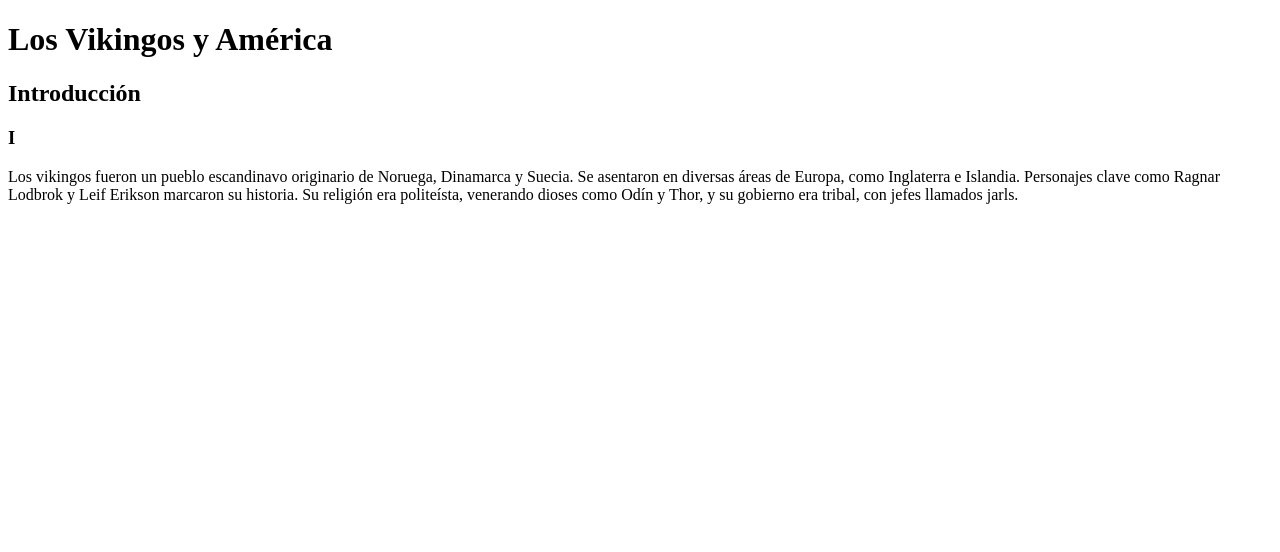
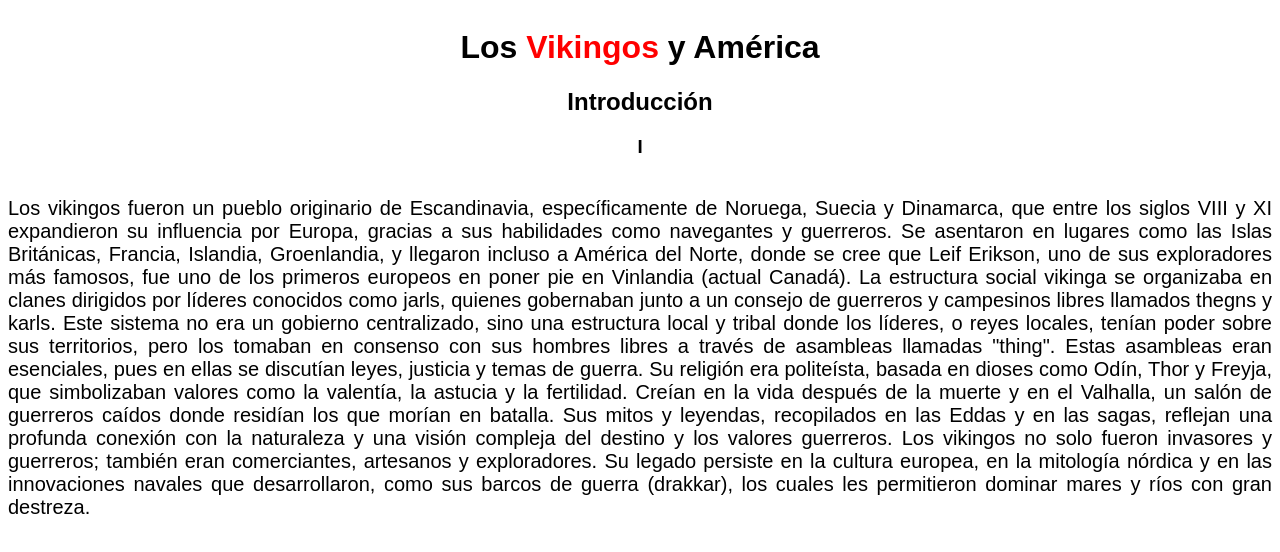
Before and after one commit to YahirMe-Od/YahirMe-Od-YahirMe-Od.github.io, a plain HTML site: page index.html in a window 1280 px wide. Drawn offline with Linux system fonts and the light colour scheme.

Commit message:
index con formato

```diff
--- a/CSS/style.css
+++ b/CSS/style.css
@@ -0,0 +1,16 @@
+body{
+    font-family: Arial;
+}
+#info{
+    display: flex;
+    flex-direction: column;
+    align-items: center;
+    text-align: center;
+}
+span{
+    color: red;
+}
+#intro{
+    font-size: 20px;
+    text-align: justify;
+}
--- a/index.html
+++ b/index.html
@@ -1,20 +1,50 @@
 <!DOCTYPE html>
 <html lang="en">
   <head>
-    <meta charset="UTF-8">
-    <meta name="viewport" content="width=device-width, initial-scale=1.0">
+    <meta charset="UTF-8" />
+    <meta name="viewport" content="width=device-width, initial-scale=1.0" />
     <title>Vikings</title>
+    <link rel="stylesheet" href="CSS/style.css" />
   </head>
   <body>
     <div id="title">
       <div id="info">
-            <h1>Los Vikingos y América</h1>
+        <div id="titulos">
+          <h1>Los <span>Vikingos</span> y América</h1>
           <h2>Introducción</h2>
-            <h3>I</h3>
-            <div id="intro">
-                <p>Los vikingos fueron un pueblo escandinavo originario de Noruega, Dinamarca y Suecia. Se asentaron en diversas áreas de Europa, como Inglaterra e Islandia. Personajes clave como Ragnar Lodbrok y Leif Erikson marcaron su historia. Su religión era politeísta, venerando dioses como Odín y Thor, y su gobierno era tribal, con jefes llamados jarls.</p>
+          <h3><strong>I</strong></h3>
         </div>
       </div>
     </div>
+    <div id="intro">
+      <p>
+        Los vikingos fueron un pueblo originario de Escandinavia,
+        específicamente de Noruega, Suecia y Dinamarca, que entre los siglos
+        VIII y XI expandieron su influencia por Europa, gracias a sus
+        habilidades como navegantes y guerreros. Se asentaron en lugares como
+        las Islas Británicas, Francia, Islandia, Groenlandia, y llegaron incluso
+        a América del Norte, donde se cree que Leif Erikson, uno de sus
+        exploradores más famosos, fue uno de los primeros europeos en poner pie
+        en Vinlandia (actual Canadá). La estructura social vikinga se organizaba
+        en clanes dirigidos por líderes conocidos como jarls, quienes gobernaban
+        junto a un consejo de guerreros y campesinos libres llamados thegns y
+        karls. Este sistema no era un gobierno centralizado, sino una estructura
+        local y tribal donde los líderes, o reyes locales, tenían poder sobre
+        sus territorios, pero los tomaban en consenso con sus hombres libres a
+        través de asambleas llamadas "thing". Estas asambleas eran esenciales,
+        pues en ellas se discutían leyes, justicia y temas de guerra. Su
+        religión era politeísta, basada en dioses como Odín, Thor y Freyja, que
+        simbolizaban valores como la valentía, la astucia y la fertilidad.
+        Creían en la vida después de la muerte y en el Valhalla, un salón de
+        guerreros caídos donde residían los que morían en batalla. Sus mitos y
+        leyendas, recopilados en las Eddas y en las sagas, reflejan una profunda
+        conexión con la naturaleza y una visión compleja del destino y los
+        valores guerreros. Los vikingos no solo fueron invasores y guerreros;
+        también eran comerciantes, artesanos y exploradores. Su legado persiste
+        en la cultura europea, en la mitología nórdica y en las innovaciones
+        navales que desarrollaron, como sus barcos de guerra (drakkar), los
+        cuales les permitieron dominar mares y ríos con gran destreza.
+      </p>
+    </div>
   </body>
 </html>
```
Lines whose indentation alone changed are shown as unchanged.
